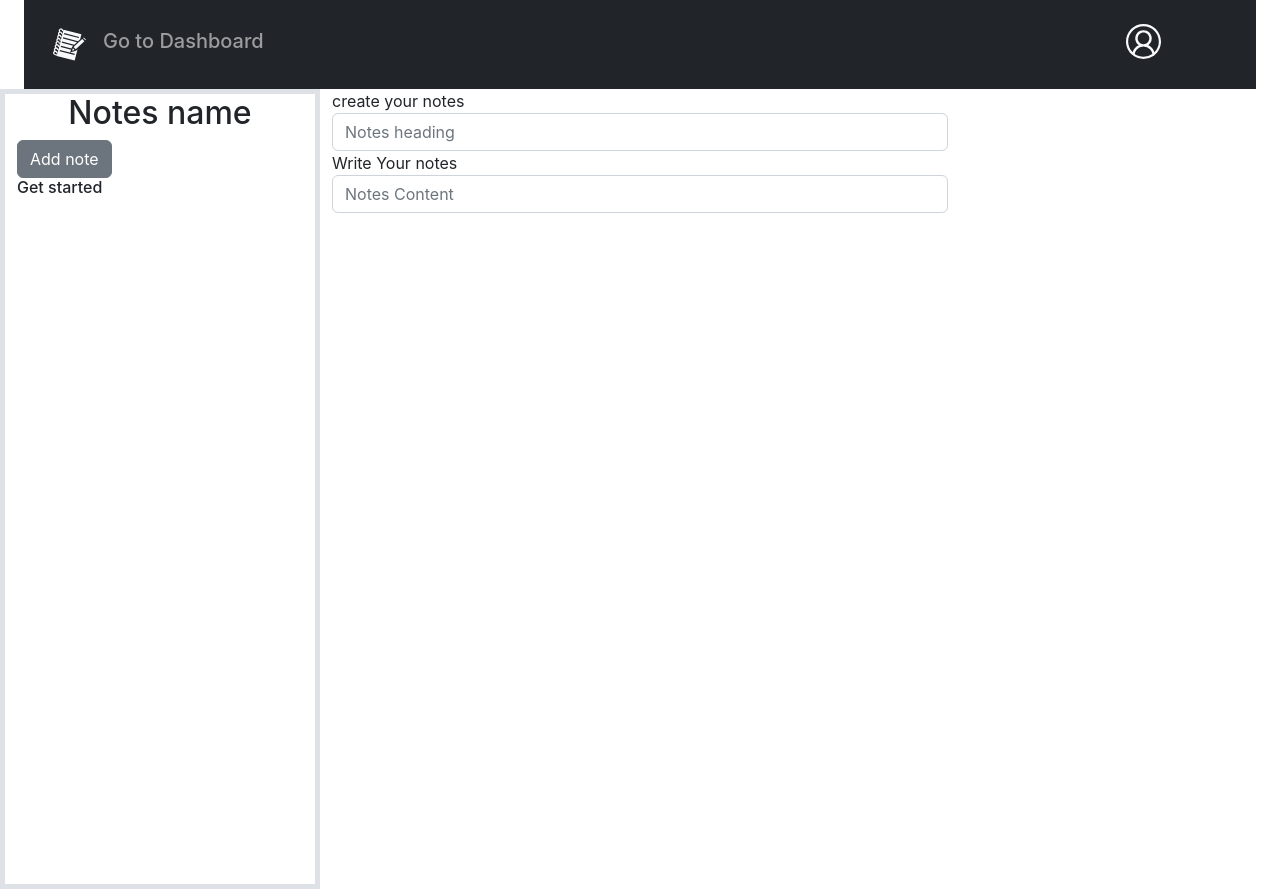
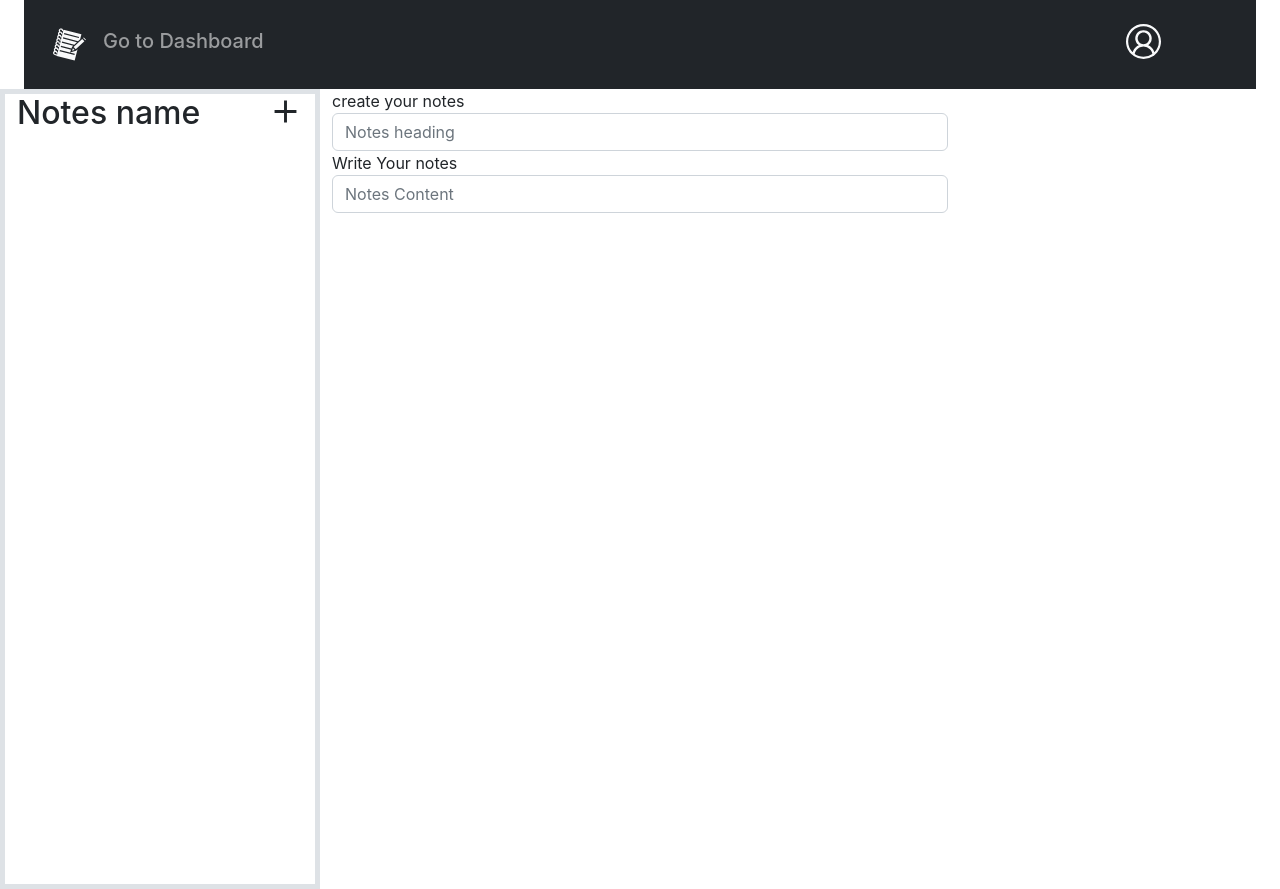
Before and after one commit to KhandekarPrateek/Notes-App, a React (Create React App) app: page /dashboard/1 in a window 1280 px wide. Both pictures are taken after a click on the button "Create a note". Built offline with nearby package versions, Linux system fonts and the light colour scheme; some icons are missing.

Commit message:
feat: note created ,note deleted and note read at frontend

```diff
--- a/src/common/NavigationBar/index.js
+++ b/src/common/NavigationBar/index.js
@@ -48,7 +48,7 @@ const NavigationBar = () => {
         <Navbar color="dark" light expand="md" dark>
           <GiNotebook
             size={35}
-            className="mx-3 text-light  navbar-icon"
+            className="mx-3 text-light  icon-cursor"
             onClick={routeToDashboard}
           />
           <NavbarToggler onClick={toggle} />
@@ -67,13 +67,13 @@ const NavigationBar = () => {
               <NavItem>
                 <VscAccount
                   size={35}
-                  className="mt-2 text-light navbar-icon"
+                  className="mt-2 text-light icon-cursor"
                   onClick={routeToProfile}
                 />
               </NavItem>
               <NavItem>
                 <NavLink href="/signin">
-                  <PiSignOut size={35} className="mx-3 navbar-icon" />
+                  <PiSignOut size={35} className="mx-3 icon-cursor" />
                 </NavLink>
               </NavItem>
             </Nav>
--- a/src/pages/DashBoard/index.js
+++ b/src/pages/DashBoard/index.js
@@ -2,18 +2,23 @@ import React, { useState } from "react";
 import { Button, Col, Container, Input, Row } from "reactstrap";
 import { nanoid } from "nanoid";
 import NavigationBar from "../../common/NavigationBar";
-
+import { IoMdAdd } from "react-icons/io";
+import { CgTrash } from "react-icons/cg";
 const Notes = () => {
   const defaultNote = {
     noteUUId: nanoid(),
     noteId: 1,
-    noteHeader: "Get started",
+    noteHeader: null,
     noteContent: "Create Your own notes",
     noteImage: null,
   };
   const [note, setNote] = useState([defaultNote]);
   const [heading, setHeading] = useState("");
   const [content, setContent] = useState("");
+  const defaultNoteBody = {
+    head: null,
+    body: null,
+  };
 
   const createNewNote = () => {
     const newNote = {
@@ -23,8 +28,9 @@ const Notes = () => {
       noteHeader: heading,
       noteContent: content,
     };
-
     setNote([...note, newNote]);
+    setHeading("");
+    setContent("");
   };
   console.log(note, "notes");
   const handleNoteNameChange = (event) => {
@@ -33,6 +39,25 @@ const Notes = () => {
   const handleNoteContentChange = (event) => {
     setContent(event.target.value);
   };
+
+  const openNoteBody = (num) => {
+    const noteContentOnClick = note[num].noteContent;
+    const noteHeaderOnClick = note[num].noteHeader;
+
+    setHeading(noteHeaderOnClick);
+    setContent(noteContentOnClick);
+  };
+
+  const removeNote = (num) => {
+    setHeading("");
+    setContent("");
+    setNote(
+      note.filter((ele, index) => {
+        return index !== num;
+      })
+    );
+  };
+
   return (
     <Container fluid className="profile-conatiner">
       <NavigationBar />
@@ -48,11 +73,33 @@ const Notes = () => {
         <>
           <Row className="h-100">
             <Col sm={3} className="border border-5  ">
-              <h2 className="text-center">Notes name</h2>
-              <Button onClick={createNewNote}>Add note</Button>
+              <div className="justify-content-between d-flex">
+                <h2>Notes name</h2>
+
+                <IoMdAdd
+                  onClick={createNewNote}
+                  size={35}
+                  className="icon-cursor"
+                />
+              </div>
               <div>
-                {note.map((e) => {
-                  return <h6>{e.noteHeader}</h6>;
+                {note.map((e, index) => {
+                  return (
+                    e.noteHeader && (
+                      <div className="justify-content-between d-flex">
+                        <h6
+                          className="icon-cursor"
+                          onClick={() => openNoteBody(index)}
+                        >
+                          {e.noteHeader}
+                        </h6>
+                        <CgTrash
+                          className="icon-cursor"
+                          onClick={() => removeNote(index)}
+                        />
+                      </div>
+                    )
+                  );
                 })}
               </div>
             </Col>
@@ -64,6 +111,7 @@ const Notes = () => {
                 placeholder="Notes heading"
                 type="text"
                 onChange={handleNoteNameChange}
+                value={heading}
               />
               Write Your notes
               <Input
@@ -72,6 +120,7 @@ const Notes = () => {
                 type="text"
                 onChange={handleNoteContentChange}
                 row={40}
+                value={content}
               />
             </Col>
           </Row>
--- a/src/styles/dashboard.css
+++ b/src/styles/dashboard.css
@@ -4,6 +4,6 @@
 .navbar-text {
   justify-content: end;
 }
-.navbar-icon {
+.icon-cursor {
   cursor: pointer;
 }
```
